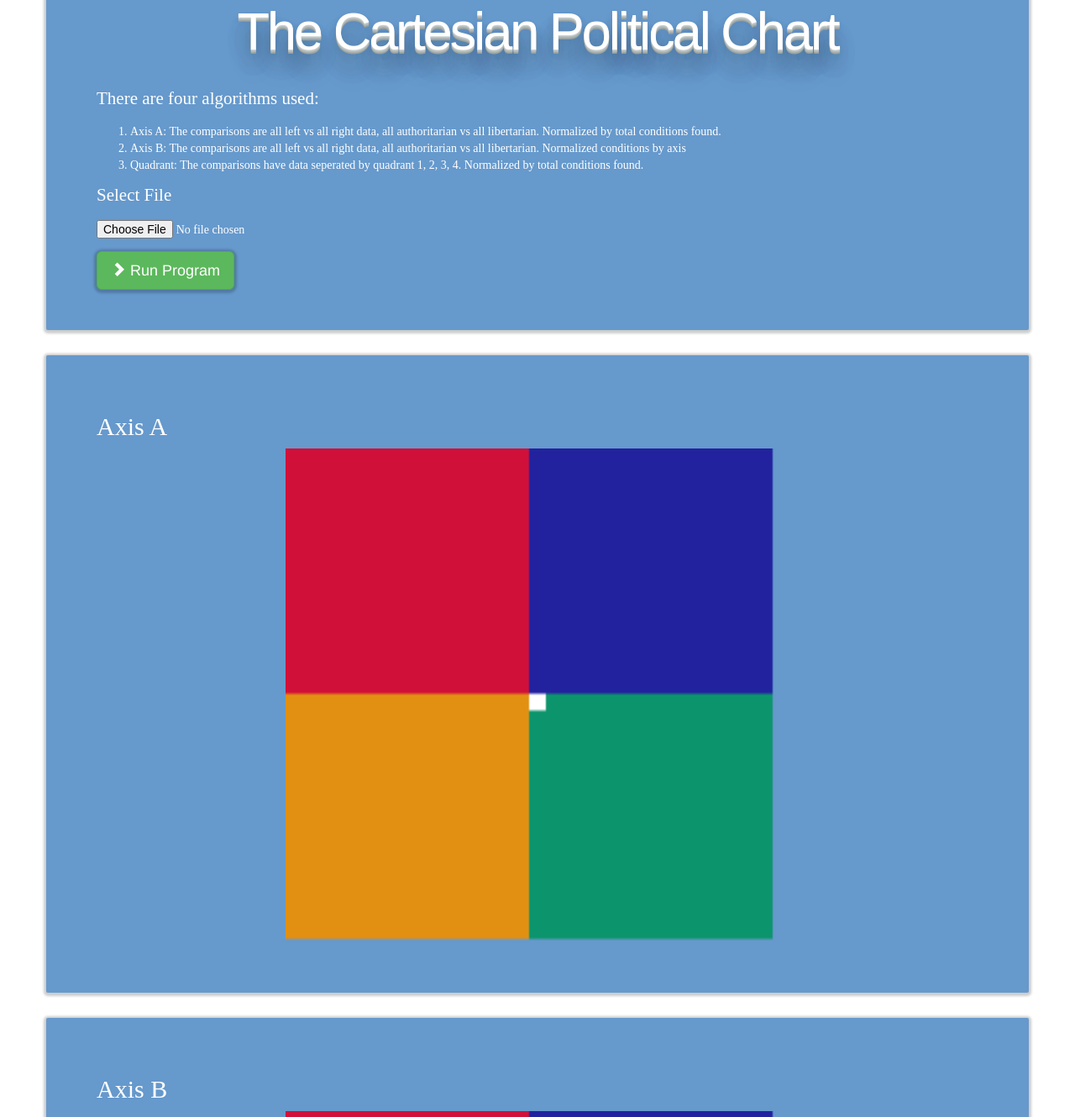
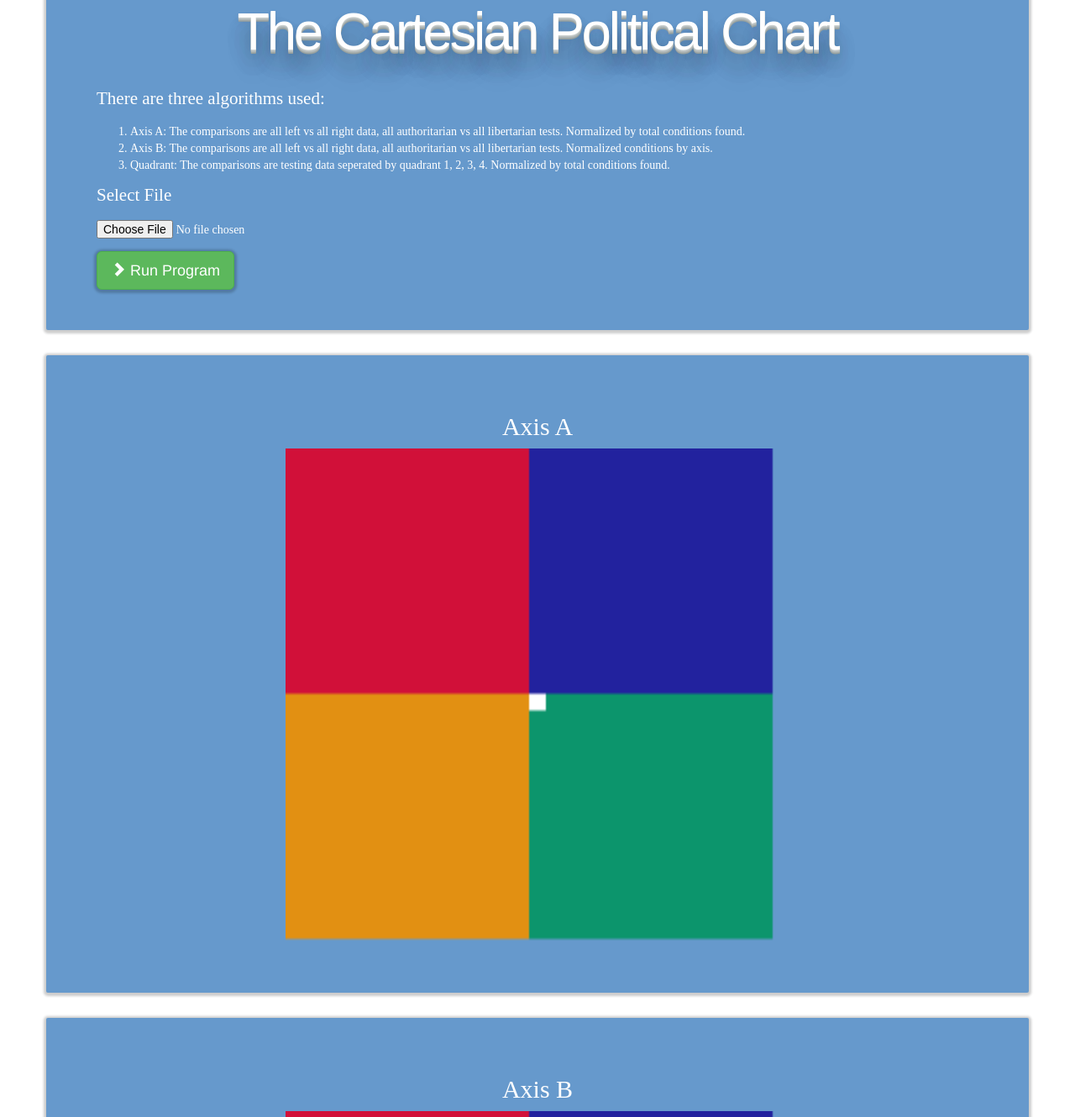
Before and after one commit to chocolatechimpcookie/chart, a plain HTML site: page index.html in a window 1280 px wide. Shown: the part 170-1500 px from the top of the page at 84% size. Drawn offline with nearby package versions, Linux system fonts and the light colour scheme.

Commit message:
Saving changes

```diff
--- a/index.html
+++ b/index.html
@@ -23,13 +23,13 @@
             <div class="header"><h1> The Cartesian Political Chart</h1></div>
             <br>
 
-			<p> There are four algorithms used: </p>
+			<p> There are three algorithms used: </p>
 
 
 			<ol>
-				<li> Axis A: The comparisons are all left vs all right data, all authoritarian vs all libertarian. Normalized by total conditions found. </li>
-				<li> Axis B: The comparisons are all left vs all right data, all authoritarian vs all libertarian. Normalized conditions by axis</li>
-				<li> Quadrant: The comparisons have data seperated by quadrant 1, 2, 3, 4. Normalized by total conditions found.</li>
+				<li> Axis A: The comparisons are all left vs all right data, all authoritarian vs all libertarian tests. Normalized by total conditions found. </li>
+				<li> Axis B: The comparisons are all left vs all right data, all authoritarian vs all libertarian tests. Normalized conditions by axis.</li>
+				<li> Quadrant: The comparisons are testing data seperated by quadrant 1, 2, 3, 4. Normalized by total conditions found.</li>
 			</ol>
 
 
@@ -50,21 +50,21 @@
 
 
         <div class="jumbotron">
-			<h2>Axis A</h2>
+			<h2 class="text-center">Axis A</h2>
             <canvas id="graph1" class="graph"></canvas>
 
         </div>
 
 
 		<div class="jumbotron">
-			<h2>Axis B</h2>
+			<h2 class="text-center">Axis B</h2>
             <canvas id="graph2" class="graph"></canvas>
 
         </div>
 
 
 		<div class="jumbotron">
-			<h2>Quadrant</h2>
+			<h2 class="text-center">Quadrant</h2>
             <canvas id="graph3" class="graph"></canvas>
 
         </div>
```
